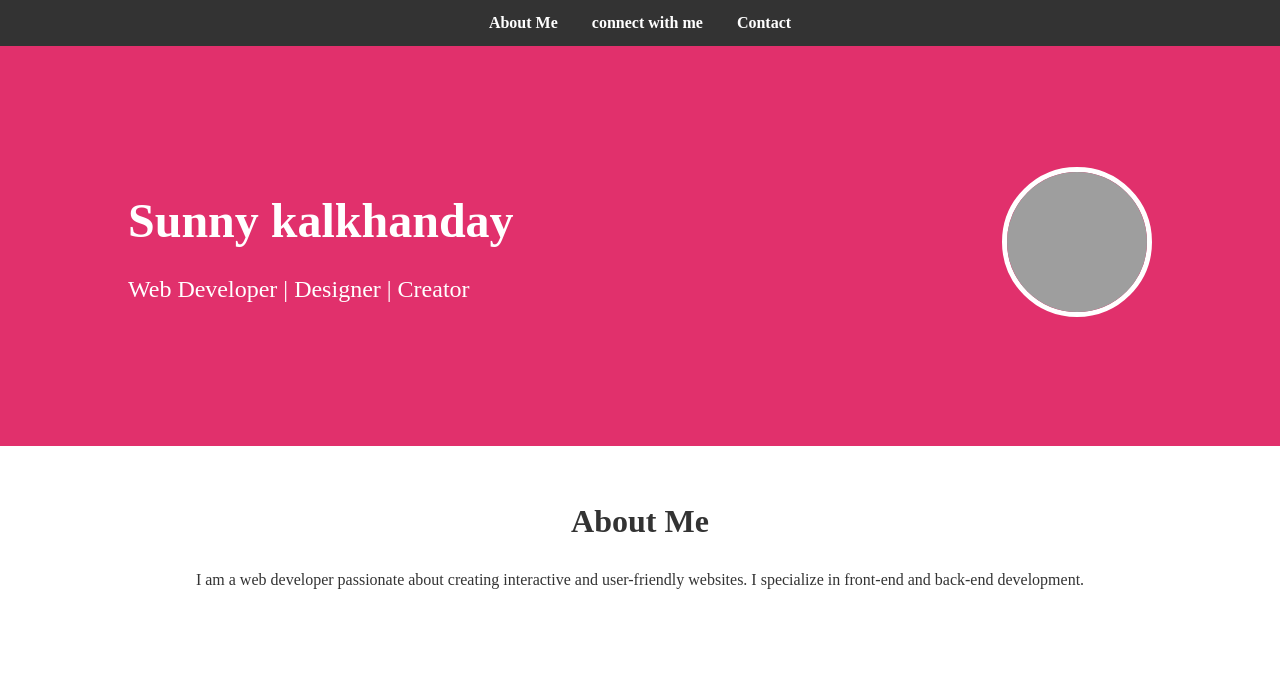
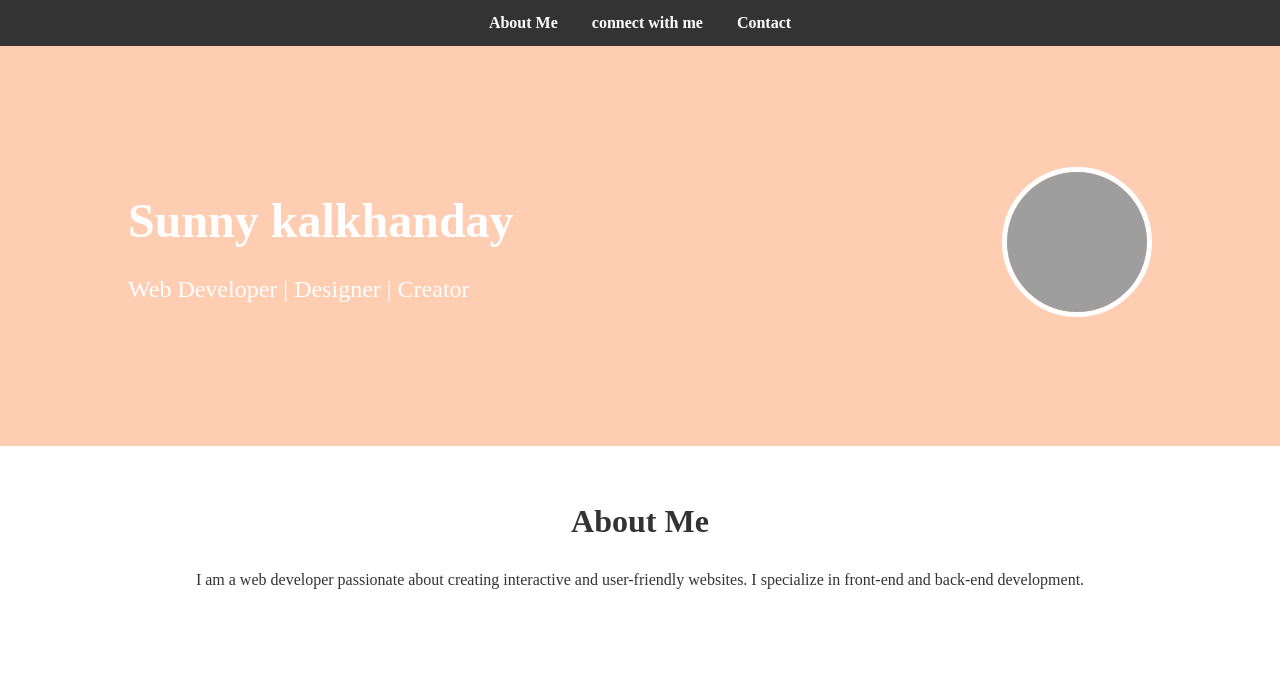
Before and after one commit to Sunny77-ui/capstone, a plain HTML site: page index.html in a window 1280 px wide. Shown: the top 689 px of the page. Drawn offline with Linux system fonts and the light colour scheme; grey boxes are pictures that could not be loaded.

Commit message:
Update index.html

```diff
--- a/index.html
+++ b/index.html
@@ -52,7 +52,7 @@ header nav ul li a:hover {
     justify-content: center;
     align-items: center;
     height: 400px;
-    background-color: #E1306C;  /* Instagram pink color */
+    background-color: #FFCDB2;  /* Instagram pink color */
     color: white;
 }
 
```
